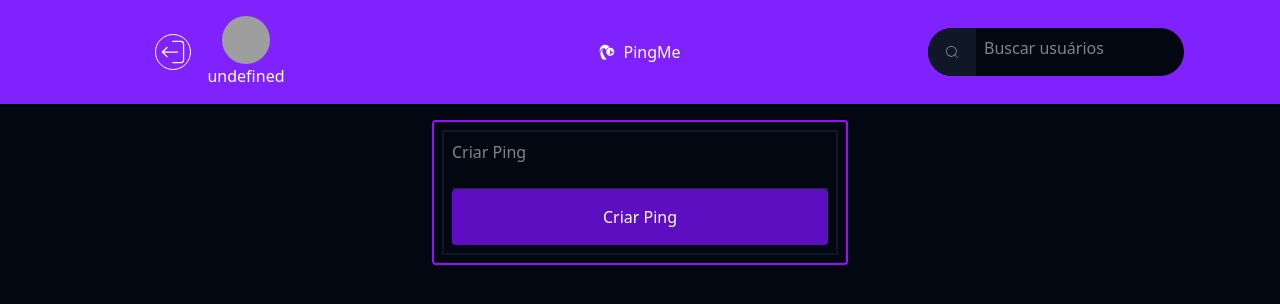
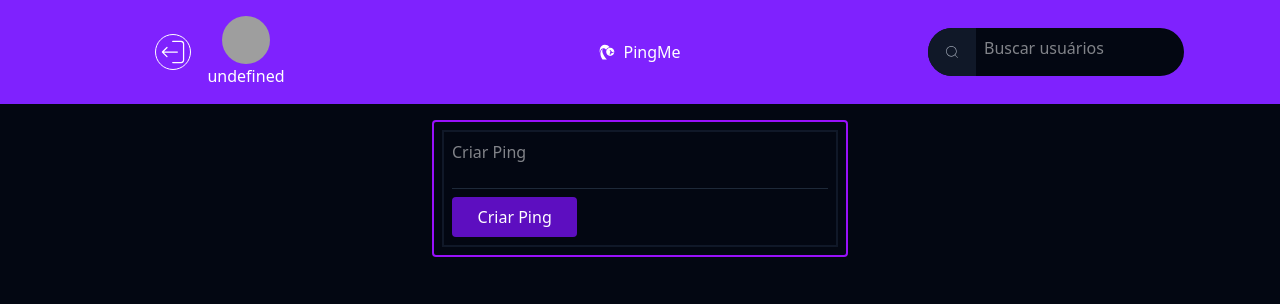
Before and after one commit to Phillipml/pingMe, a Next.js app in the folder frontend/: page /feed in a window 1280 px wide. Shown: the top 304 px of the page. Built offline with nearby package versions, Linux system fonts and the light colour scheme; no server answers; grey boxes are pictures that could not be loaded.

Commit message:
create post function and button loading type added

```diff
--- a/frontend/app/complete-profile/page.tsx
+++ b/frontend/app/complete-profile/page.tsx
@@ -69,8 +69,8 @@ export default function CompleteProfile() {
           />
           {error && <div className="text-red-500 text-sm mb-4">{error}</div>}
 
-          <Button type="submit" disabled={isLoading}>
-            {isLoading ? 'Salvando' : 'Completar Perfil'}
+          <Button type="submit" disabled={isLoading} loading={isLoading}>
+            Salvando
           </Button>
         </Form>
       </div>
--- a/frontend/app/feed/page.tsx
+++ b/frontend/app/feed/page.tsx
@@ -1,19 +1,51 @@
+'use client'
 import Container from '@/components/layout/Container'
 import Form from '@/components/layout/Form'
 import Button from '@/components/ui/Button'
+import { useCreatePostMutation } from '@/lib/slice'
+import { useState } from 'react'
 
 export default function Feed() {
+  const [post, setPost] = useState('')
+  const [isPostCreated, setIsPostCreated] = useState(false)
+  const [postData] = useCreatePostMutation()
+  const createPost = async (e: React.FormEvent) => {
+    e.preventDefault()
+    try {
+      await postData({ content: post }).unwrap()
+      setPost('')
+      setIsPostCreated(true)
+    } catch (error) {
+      const err = error as { data?: { error?: string; message?: string } }
+      alert(err?.data?.error || err?.data?.message || 'Erro ao fazer post')
+      setIsPostCreated(false)
+    }
+  }
   return (
     <Container>
-      <div className="w-1/3 m-auto border-2 border-purple-600 rounded p-2">
-        <Form className="border-2 border-gray-900">
+      <div
+        className={`w-1/3 m-auto border-2 ${isPostCreated ? 'border-green-600' : 'border-purple-600'}  rounded p-2`}
+      >
+        <Form className="border-2 border-gray-900" onSubmit={createPost}>
           <textarea
             name=""
             id=""
             className="resize-none border-b border-gray-800 focus:outline-0"
             placeholder="Criar Ping"
+            value={post}
+            onChange={(e) => setPost(e.target.value)}
+            onFocus={() => setIsPostCreated(false)}
           />
-          <Button>Criar Ping</Button>
+          <div className="flex justify-between items-center mt-2">
+            {isPostCreated ? (
+              <span className="text-white bg-green-600 p-2 rounded-2xl">
+                Post Criado com sucesso
+              </span>
+            ) : null}
+            <Button type="submit" className="w-1/3 self-end">
+              Criar Ping
+            </Button>
+          </div>
         </Form>
       </div>
     </Container>
--- a/frontend/app/login/page.tsx
+++ b/frontend/app/login/page.tsx
@@ -65,7 +65,12 @@ export default function Login() {
             required
             placeholder="Senha"
           />
-          <Button type="submit" className="w-full" disabled={isLoading}>
+          <Button
+            type="submit"
+            className="w-full"
+            disabled={isLoading}
+            loading={isLoading}
+          >
             Entrar
           </Button>
           <p className="text-end">
--- a/frontend/app/profile/page.tsx
+++ b/frontend/app/profile/page.tsx
@@ -247,8 +247,13 @@ export default function Profile() {
                 >
                   Cancelar
                 </Button>
-                <Button type="submit" disabled={isUpdating} className="flex-1">
-                  {isUpdating ? 'Salvando...' : 'Salvar'}
+                <Button
+                  type="submit"
+                  disabled={isUpdating}
+                  className="flex-1"
+                  loading={isUpdating}
+                >
+                  Salvar
                 </Button>
               </div>
             </Form>
--- a/frontend/app/register/page.tsx
+++ b/frontend/app/register/page.tsx
@@ -62,7 +62,12 @@ export default function Register() {
             onChange={(e) => setPassword(e.target.value)}
             required
           />
-          <Button type="submit" className="w-full" disabled={isLoading}>
+          <Button
+            type="submit"
+            className="w-full"
+            disabled={isLoading}
+            loading={isLoading}
+          >
             Criar
           </Button>
         </Form>
--- a/frontend/app/user-created/page.tsx
+++ b/frontend/app/user-created/page.tsx
@@ -1,7 +1,6 @@
 import CenterContainer from '@/components/layout/CenterContainer'
 import Button from '@/components/ui/Button'
 import Link from 'next/link'
-import React from 'react'
 
 export default function UserCreated() {
   return (
--- a/frontend/app/user-profile/[id]/page.tsx
+++ b/frontend/app/user-profile/[id]/page.tsx
@@ -48,9 +48,6 @@ export default function UserProfile() {
     }
   }
   const buttonContent = () => {
-    if (followLoading || unfollowLoading) {
-      return <AiOutlineLoading className="animate-spin m-auto" />
-    }
     if (isFollowing) {
       return 'Deixar de seguir'
     }
@@ -81,6 +78,7 @@ export default function UserProfile() {
             className="w-full"
             colorVariant={isFollowing ? 'red' : 'default'}
             onClick={followHandle}
+            loading={followLoading || unfollowLoading}
           >
             {buttonContent()}
           </Button>
--- a/frontend/components/ui/Button.tsx
+++ b/frontend/components/ui/Button.tsx
@@ -1,12 +1,16 @@
+import { AiOutlineLoading } from 'react-icons/ai'
+
 interface ButtonProps extends React.ButtonHTMLAttributes<HTMLButtonElement> {
   children: React.ReactNode
   className?: string
   colorVariant?: 'default' | 'red'
+  loading?: boolean
 }
 const Button = ({
   children,
   className,
   colorVariant = 'default',
+  loading = false,
   ...props
 }: ButtonProps) => {
   const setColorVariant = {
@@ -15,12 +19,16 @@ const Button = ({
   }
   return (
     <button
-      className={`p-4 rounded text-center ${setColorVariant[colorVariant]} cursor-pointer transition ${
+      className={`p-2 rounded text-center ${setColorVariant[colorVariant]} cursor-pointer transition ${
         className ?? ''
       }`}
       {...props}
     >
-      {children}
+      {loading ? (
+        <AiOutlineLoading className="animate-spin m-auto" />
+      ) : (
+        children
+      )}
     </button>
   )
 }
```
